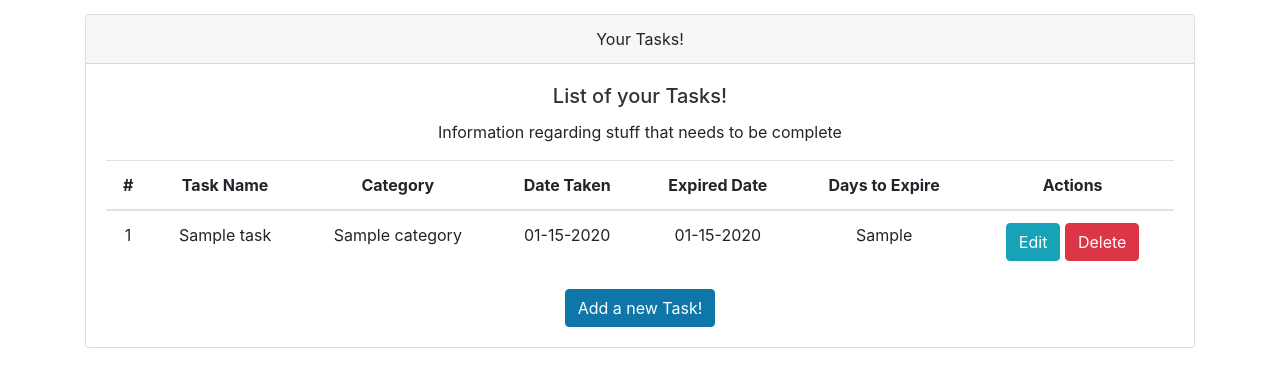
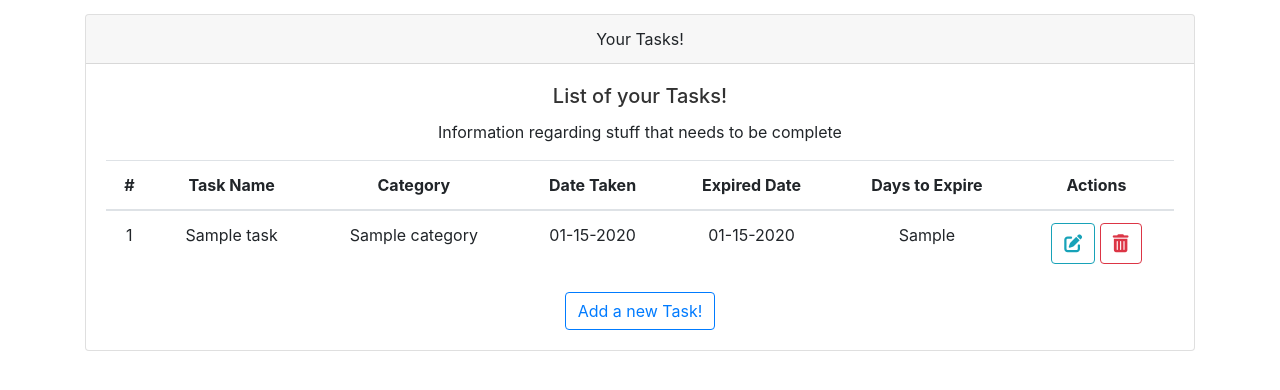
Before and after one commit to phandb/FullStack-FastAPI-TrainingRecords, a FastAPI app: template templates/home.html in a window 1280 px wide. Shown: the part 56-446 px from the top of the page. Run offline with FastAPI, Linux system fonts and the light colour scheme; the template is opened without the code that fills it: most values are stand-ins (such as "Sample title", 1, 10 or a date in 2020); some libraries are stand-ins or nearby versions.

Commit message:
Add Font Awesome and Modify HTML Templates

```diff
--- a/routers/auth.py
+++ b/routers/auth.py
@@ -124,7 +124,7 @@ async def login(request: Request, db: Session = Depends(get_db)):
         if not validate_user_cookie:
             msg = "Incorrect username or password!"
             return templates.TemplateResponse("login.html", {"request": request, "msg": msg})
-
+        # response.add(db.query(models.Users).filter(models.Users.username == form.username).first())
         return response
     except HTTPException:
         msg = "Unknown Error"
--- a/templates/add-task.html
+++ b/templates/add-task.html
@@ -23,7 +23,7 @@
 
 
                 </div>
-                <button type="submit" class="btn btn-primary">Add new task</button>
+                <button type="submit" class="btn btn-outline-primary">Add new task</button>
             </form>
         </div>
     </div>
--- a/templates/edit-password.html
+++ b/templates/edit-password.html
@@ -35,7 +35,8 @@
                         <input type="password" class="form-control" name="password" required>
                 </div>
 
-                <button type="submit" class="btn btn-primary">Change</button>
+                <button type="submit" class="btn btn-outline-primary">Change</button>
+                <a href="/" type="button" class="btn btn-outline-info">Cancel</a>
             </form>
         </div>
     </div>
--- a/templates/edit-task.html
+++ b/templates/edit-task.html
@@ -24,8 +24,8 @@
                 </div>
 
 
-                <button type="submit" class="btn btn-primary">Update</button>
-                <button type="button" class="btn btn-info">Cancel</button>
+                <button type="submit" class="btn btn-outline-primary">Update</button>
+                <a href="/" type="button" class="btn btn-outline-info">Cancel</a>
             </form>
         </div>
     </div>
--- a/templates/home.html
+++ b/templates/home.html
@@ -36,14 +36,18 @@
                       <td>
                           <!-- Call endpoint in task API -->
                           <button onclick="window.location.href='edit-task/{{task.id}}'"
-                                  type="button" class="btn btn-info">
-                              Edit
+                                  type="button" class="btn btn-outline-info" style="font-size:18px"
+                                  data-toggle="tooltip" data-placement="top" title="Edit">
+                              <i class="fas fa-edit"></i>
+
                           </button>
                           <!-- Call endpoint in task API -->
                           <button onclick="window.location.href='/tasks/delete/{{task.id}}'"
                                   type="button"
-                                  class="btn btn-danger">
-                              Delete
+                                  class="btn btn-outline-danger"
+                                  style="font-size:18px"
+                                  data-toggle="tooltip" data-placement="top" title="Delete">
+                              <i class="fas fa-trash-alt"></i>
 
                           </button>
                       </td>
@@ -54,7 +58,7 @@
                 </tbody>
              </table>
 
-            <a href="add-task" class="btn btn-primary">Add a new Task!</a>
+            <a href="add-task" class="btn btn-outline-primary">Add a new Task!</a>
         </div>
     </div>
 </div>
--- a/templates/layout.html
+++ b/templates/layout.html
@@ -5,6 +5,9 @@
     <link rel="stylesheet" type="text/css" href="{{ url_for('static', path='/task/css/base.css') }}">
     <link rel="stylesheet" type="text/css" href="{{ url_for('static', path='/task/css/bootstrap.css') }}">
     <link rel="stylesheet" type="text/css" href="{{ url_for('static', path='/task/css/jquery.datetimepicker.min.css') }}">
+    <link rel="stylesheet" href="https://fonts.googleapis.com/css?family=Raleway">
+    <link rel="stylesheet" href="https://cdnjs.cloudflare.com/ajax/libs/font-awesome/4.7.0/css/font-awesome.min.css">
+
     <meta charset="utf-8">
     <meta name="viewport" content="width=device-width, initial-scale=1, shrink-to-fit=no">
 
@@ -23,6 +26,7 @@
 <script src="{{ url_for('static', path='/task/js/popper.js') }}"></script>
 <script src="{{ url_for('static', path='/task/js/bootstrap.js') }}"></script>
 <script src="{{ url_for('static', path='/task/js/jquery.datetimepicker.full.min.js') }}"></script>
+<script src=" https://kit.fontawesome.com/107aa9b6ce.js" crossorigin="anonymous "></script>
 <script>
     $(function() {
         $('#picker').datetimepicker({
--- a/templates/login.html
+++ b/templates/login.html
@@ -28,7 +28,7 @@
                     <label>Password</label>
                     <input type="password" class="form-control" name="password" required>
                 </div>
-                <button type="submit" class="btn btn-primary">Login</button>
+                <button type="submit" class="btn btn-outline-primary">Login</button>
             </form>
         </div>
         <div class="card-footer text-muted">
--- a/templates/navbar.html
+++ b/templates/navbar.html
@@ -1,4 +1,4 @@
-<div>
+<div class="container">
     <nav class="navbar navbar-expand-md navbar-dark main-color fixed-top">
         <a class="navbar-brand" href="/">Employee CDOC</a>
         <button class="navbar-toggler" type="button" data-toggle="collapse" data-target="#navbarNav"
@@ -13,16 +13,25 @@
                 </li>
                 {% endif %}
             </ul>
-            <ul class="navbar-nav ml-auto">
-                {% if user %}
-                <li class="nav-item m-1">
-                    <a type="button" class="btn btn-outline-light" href="/users/edit-password">
-                        Change Password
-                    </a>
-                </li>
-                <li class="nav-item m-1">
-                    <a type="button" class="btn btn-outline-light" href="/auth/logout"> Logout</a>
-                </li>
+            <ul class="navbar-nav ml-auto ">
+
+                 {% if user %}
+                 <li class="nav-item dropdown ">
+
+                     <a
+                          class="nav-link dropdown-toggle" href="#" id="navbarDropdown"
+                           role="button" data-toggle="dropdown" aria-haspopup="true"
+                           aria-expanded="false">
+                         <i class="fas fa-user-alt"></i>
+                         Hi {{ user.username  }}
+                     </a>
+                     <div class="dropdown-menu dropdown-menu-right main-color" aria-labelledby="navbarDropdown">
+                          <a  class="dropdown-item " href="/users/edit-password"><i class="fa fa-gear"></i> Change Password</a>
+                          <a class=" dropdown-item" href="/auth/logout"><i class="fas fa-sign-out-alt"></i> Logout</a>
+                     </div>
+
+
+                 </li>
                 {% endif %}
             </ul>
         </div>
--- a/templates/register.html
+++ b/templates/register.html
@@ -46,7 +46,7 @@
                 </div>
 
 
-                <button type="submit" class="btn btn-primary">Sign in</button>
+                <button type="submit" class="btn btn-outline-primary">Sign in</button>
             </form>
         </div>
         <div class="card-footer text-muted">
```
